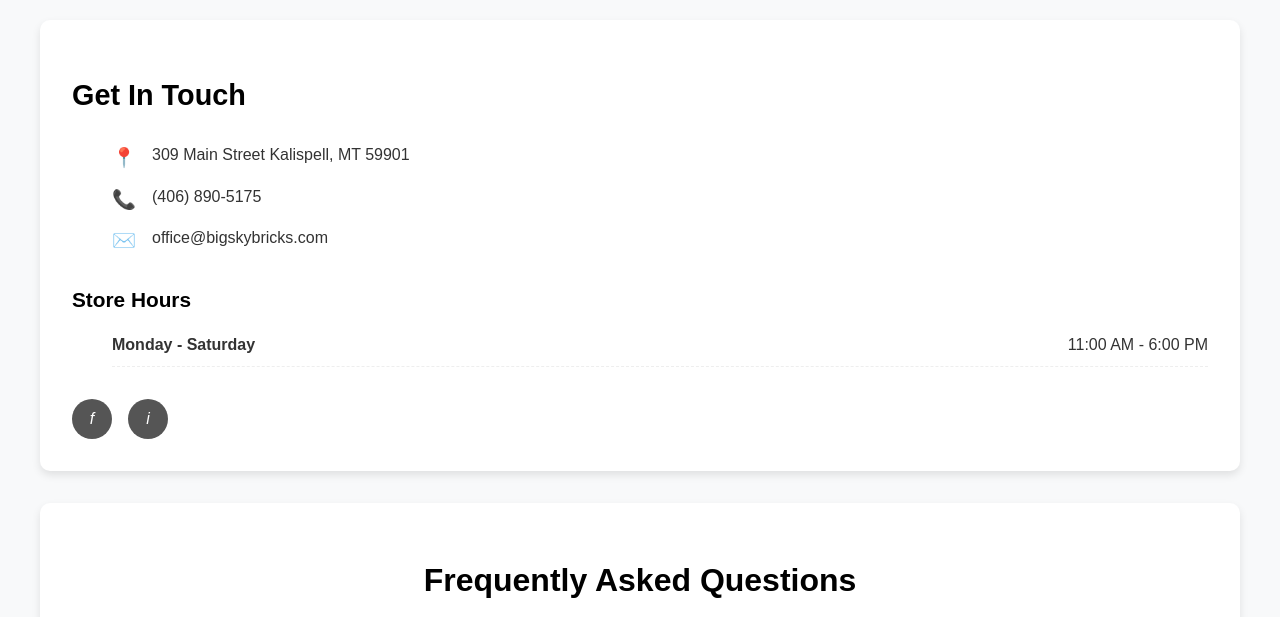
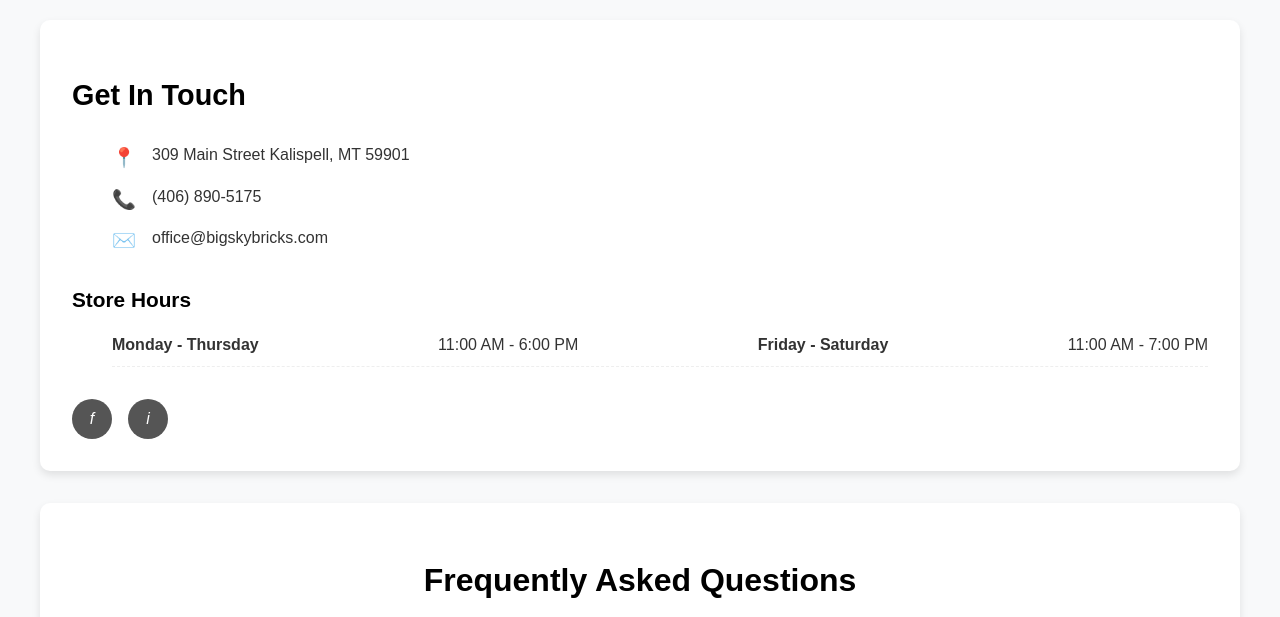
Before and after one commit to MatthewMec/bigsky, a plain HTML site: page contact.html in a window 1280 px wide. Shown: the part 183-800 px from the top of the page. Drawn offline with Linux system fonts and the light colour scheme.

Commit message:
Update Weekend Opening

```diff
--- a/contact.html
+++ b/contact.html
@@ -47,8 +47,10 @@
                     <h3 class="hours-title">Store Hours</h3>
                     <ul class="hours-list">
                         <li>
-                            <span class="day">Monday - Saturday</span>
+                            <span class="day">Monday - Thursday</span>
                             <span class="time">11:00 AM - 6:00 PM</span>
+                            <span class="day">Friday - Saturday</span>
+                            <span class="time">11:00 AM - 7:00 PM</span>
                         </li>
                     </ul>
                 </div>
```
